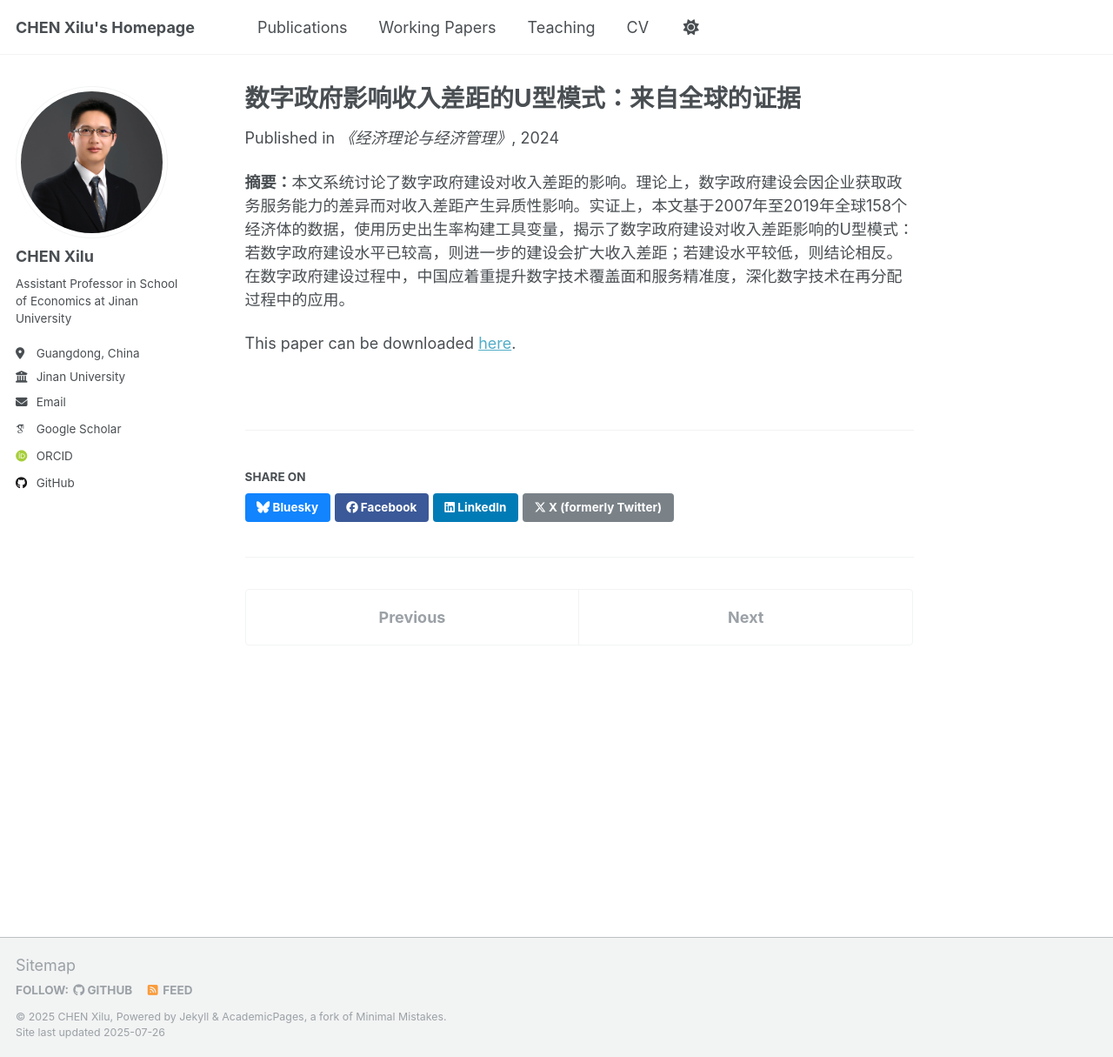
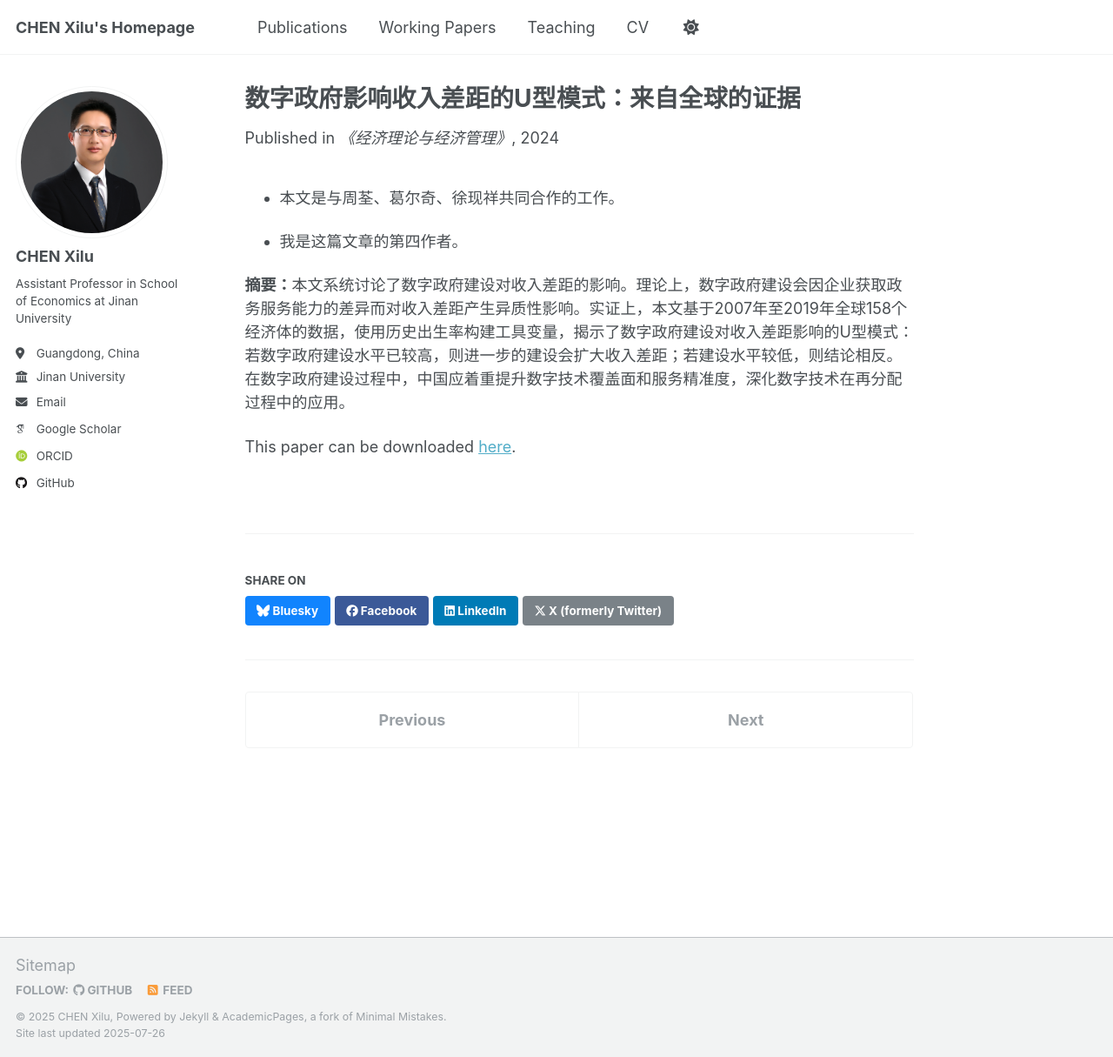
Before and after one commit to Xilu-CHEN/xilu-chen.github.io, a Jekyll site: the page built from _publications/JJLLYJJGL2024.md, in a window 1280 px wide and 1215 px high. Shown: the whole window at 87% size. Built offline with Jekyll 4.4.1, drawn with Linux system fonts in a browser that asks for light colours; some web fonts are replaced; a script that is not in the unit is left out.

Commit message:
Update JJLLYJJGL2024.md

```diff
--- a/_publications/JJLLYJJGL2024.md
+++ b/_publications/JJLLYJJGL2024.md
@@ -9,6 +9,10 @@ venue: '《经济理论与经济管理》'
 paperurl: 'http://xilu-chen.github.io/files/JJLLYJJGL2024.pdf'
 ---
 
+* 本文是与周荃、葛尔奇、徐现祥共同合作的工作。
+
+* 我是这篇文章的第四作者。
+
 **摘要：**本文系统讨论了数字政府建设对收入差距的影响。理论上，数字政府建设会因企业获取政务服务能力的差异而对收入差距产生异质性影响。实证上，本文基于2007年至2019年全球158个经济体的数据，使用历史出生率构建工具变量，揭示了数字政府建设对收入差距影响的U型模式：若数字政府建设水平已较高，则进一步的建设会扩大收入差距；若建设水平较低，则结论相反。在数字政府建设过程中，中国应着重提升数字技术覆盖面和服务精准度，深化数字技术在再分配过程中的应用。
 
 This paper can be downloaded [here](http://xilu-chen.github.io/files/JJLLYJJGL2024.pdf){:target="_blank"}.
```
